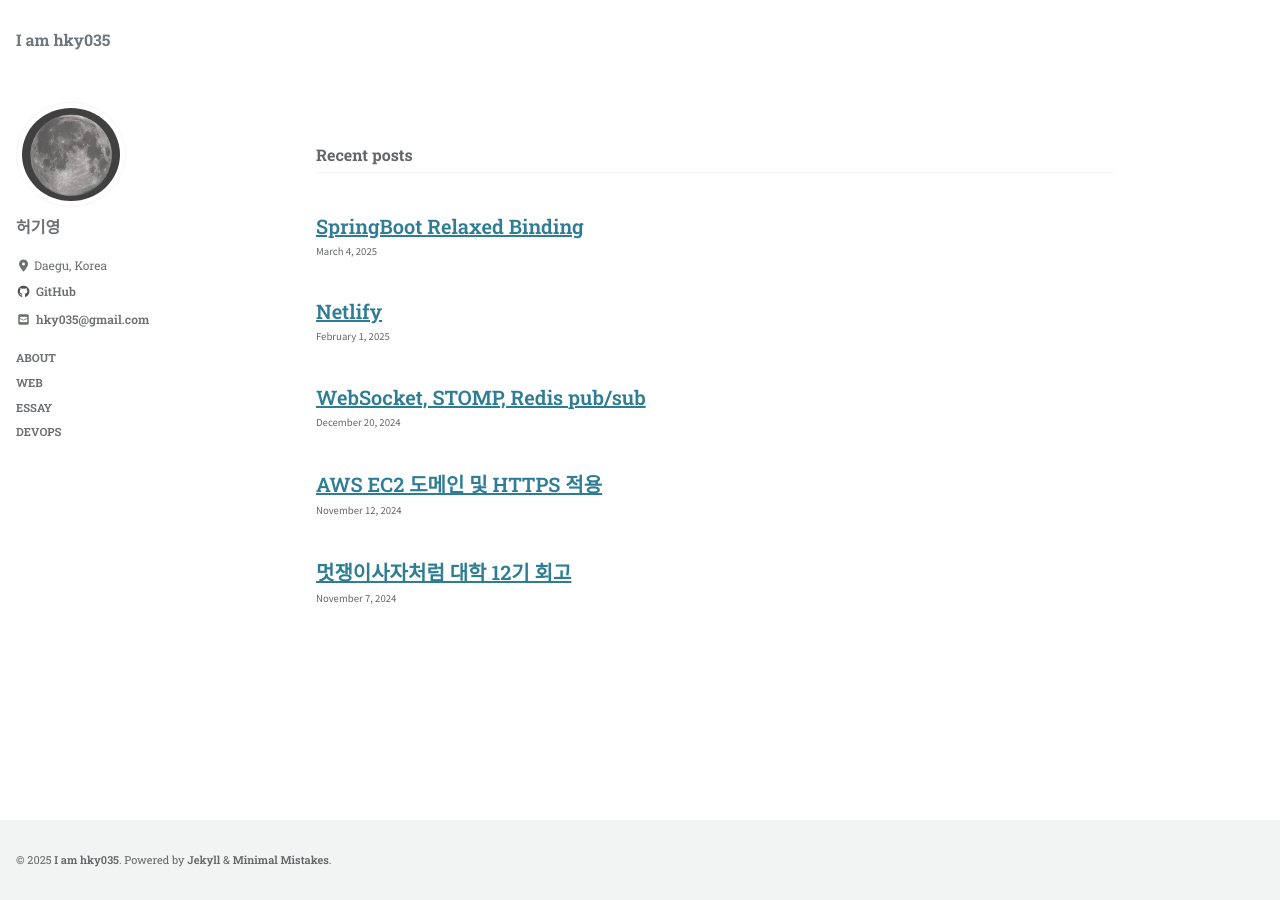
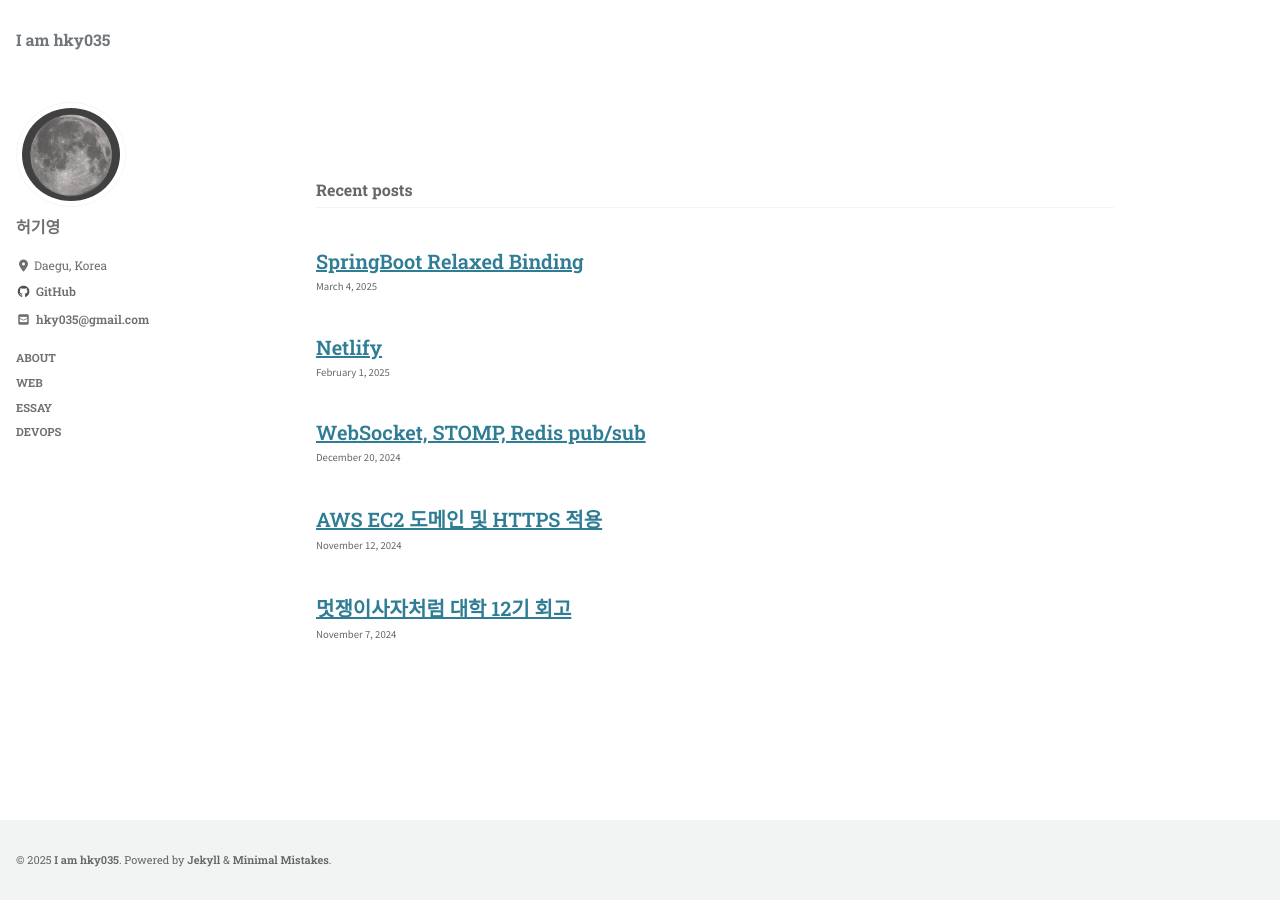
Before and after one commit to hky035/hky035.github.io, a Jekyll site: the page built from index.html, in a window 1280 px wide. Built offline with Jekyll 4.4.1, drawn with Linux system fonts in a browser that asks for light colours; cached includes are drawn as plain includes; the list of posts is cut into pages by our own code.

Commit message:
fix: liquid 구문 오류 해결

```diff
--- a/_layouts/default.html
+++ b/_layouts/default.html
@@ -98,7 +98,7 @@
     {% include_cached skip-links.html %}
     {% include_cached masthead.html %}
       <!-- /about 페이지 내 스타일 조정을 위한 클래스 추가 -->
-      <div class="initial-content {{% if page.url == '/about' %}}initial-content-in-about{{% endif %}}">
+      <div class="initial-content {% if page.url == '/about' %}initial-content-in-about{% endif %}">
       {{ content }}
       {% include after-content.html %}
     </div>
```
